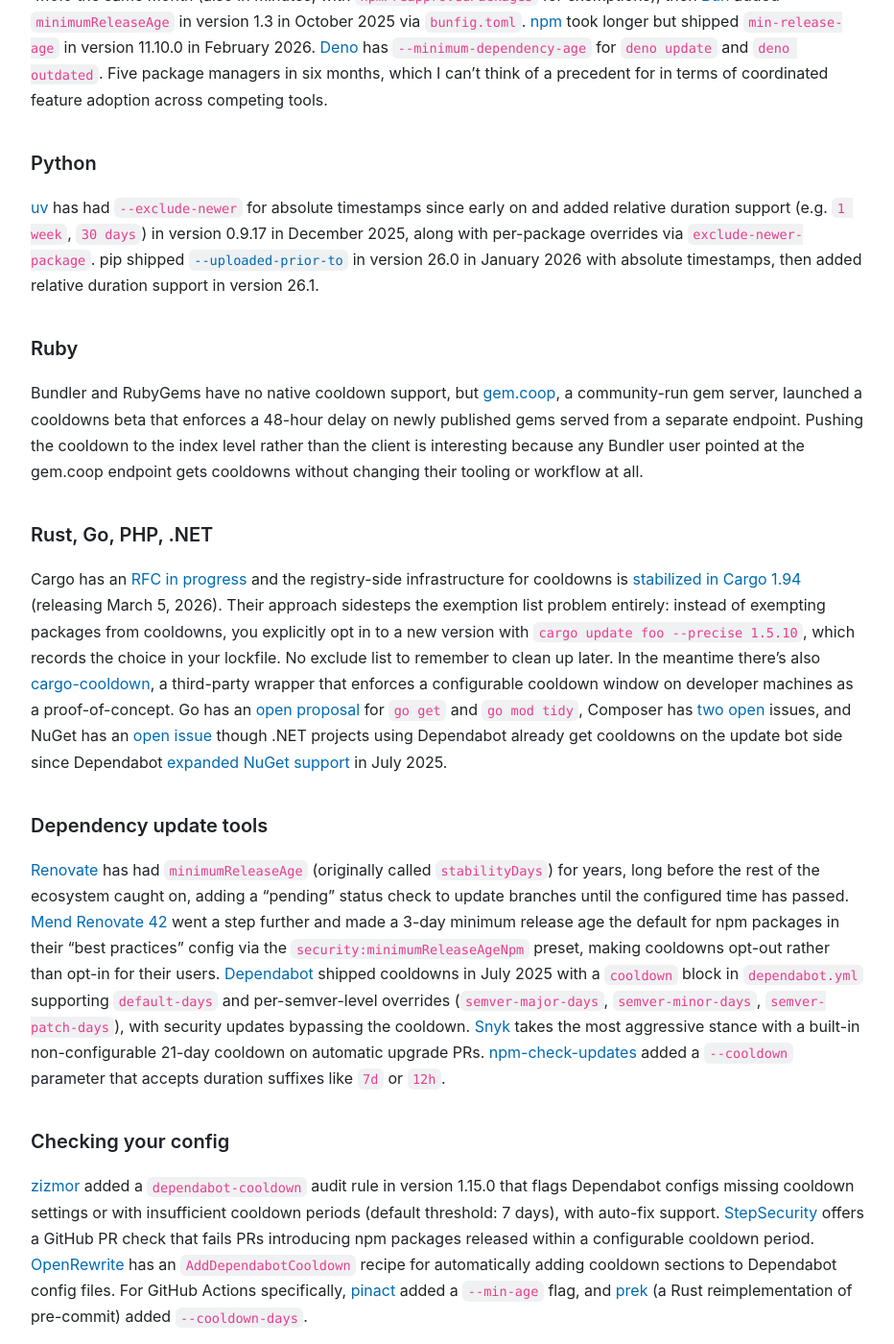
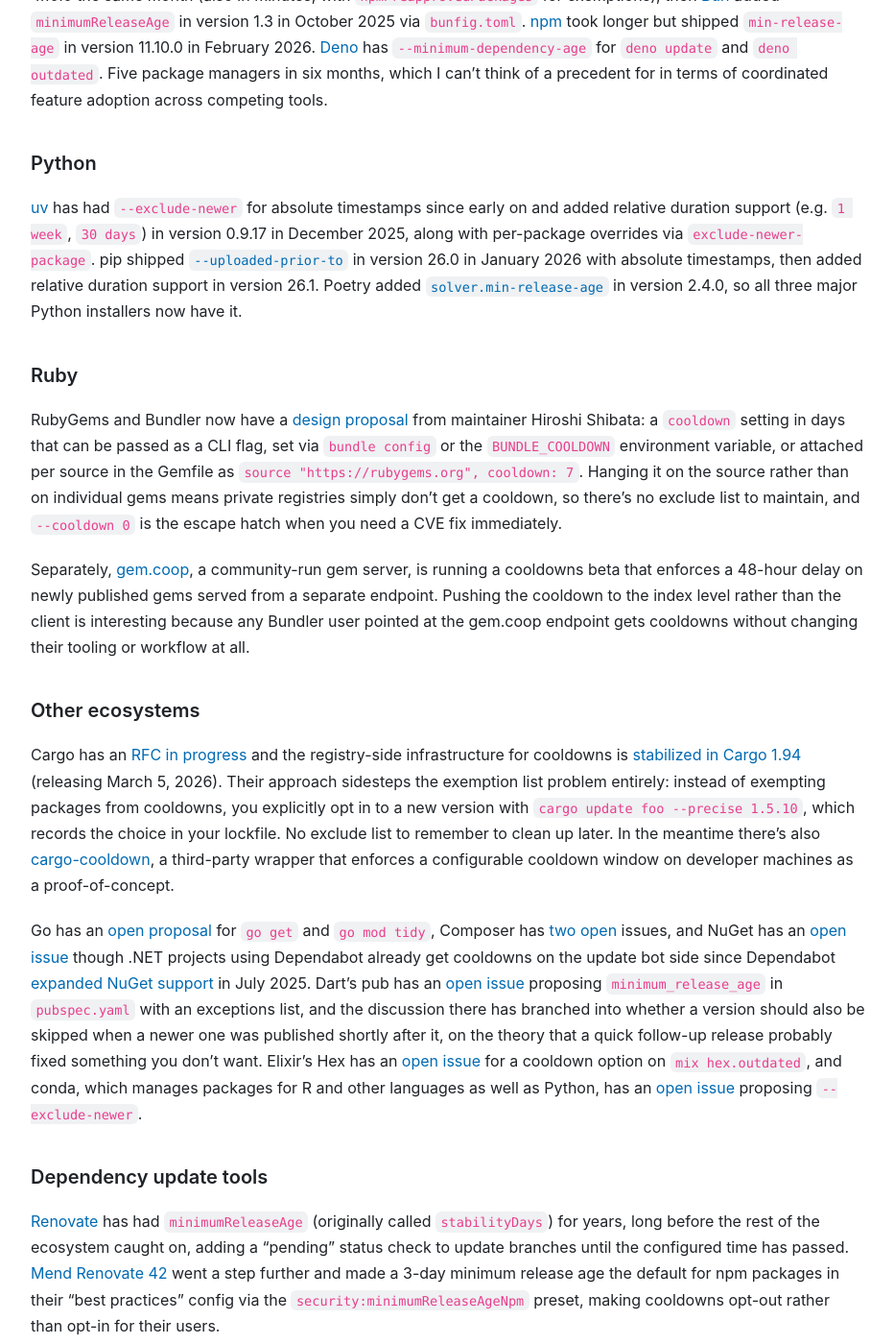
Before and after one commit to andrew/nesbitt.io, a Jekyll site: the page built from _posts/2026-03-04-package-managers-need-to-cool-down.md, in a window 1280 px wide and 1400 px high, scrolled down 832 px. Shown: the whole window at 96% size, without its empty margins (173-1105 px from the left). Built offline with Jekyll 4.4.1, drawn with Linux system fonts in a browser that asks for light colours; comment, search, counter and statistics services are not loaded; some of the changed text lies outside the part shown.

Commit message:
Update 2026-03-04-package-managers-need-to-cool-down.md

```diff
--- a/_posts/2026-03-04-package-managers-need-to-cool-down.md
+++ b/_posts/2026-03-04-package-managers-need-to-cool-down.md
@@ -22,19 +22,25 @@
 
 ### Python
 
-[uv](https://docs.astral.sh/uv/concepts/resolution/) has had `--exclude-newer` for absolute timestamps since early on and added relative duration support (e.g. `1 week`, `30 days`) in version 0.9.17 in December 2025, along with per-package overrides via `exclude-newer-package`. pip shipped [`--uploaded-prior-to`](https://ichard26.github.io/blog/2026/01/whats-new-in-pip-26.0/) in version 26.0 in January 2026 with absolute timestamps, then added relative duration support in version 26.1.
+[uv](https://docs.astral.sh/uv/concepts/resolution/) has had `--exclude-newer` for absolute timestamps since early on and added relative duration support (e.g. `1 week`, `30 days`) in version 0.9.17 in December 2025, along with per-package overrides via `exclude-newer-package`. pip shipped [`--uploaded-prior-to`](https://ichard26.github.io/blog/2026/01/whats-new-in-pip-26.0/) in version 26.0 in January 2026 with absolute timestamps, then added relative duration support in version 26.1. Poetry added [`solver.min-release-age`](https://python-poetry.org/docs/configuration/#solvermin-release-age) in version 2.4.0, so all three major Python installers now have it.
 
 ### Ruby
 
-Bundler and RubyGems have no native cooldown support, but [gem.coop](https://gem-coop.github.io/gem.coop/updates/4/), a community-run gem server, launched a cooldowns beta that enforces a 48-hour delay on newly published gems served from a separate endpoint. Pushing the cooldown to the index level rather than the client is interesting because any Bundler user pointed at the gem.coop endpoint gets cooldowns without changing their tooling or workflow at all.
+RubyGems and Bundler now have a [design proposal](https://github.com/ruby/rubygems/discussions/9113) from maintainer Hiroshi Shibata: a `cooldown` setting in days that can be passed as a CLI flag, set via `bundle config` or the `BUNDLE_COOLDOWN` environment variable, or attached per source in the Gemfile as `source "https://rubygems.org", cooldown: 7`. Hanging it on the source rather than on individual gems means private registries simply don't get a cooldown, so there's no exclude list to maintain, and `--cooldown 0` is the escape hatch when you need a CVE fix immediately.
 
-### Rust, Go, PHP, .NET
+Separately, [gem.coop](https://gem-coop.github.io/gem.coop/updates/4/), a community-run gem server, is running a cooldowns beta that enforces a 48-hour delay on newly published gems served from a separate endpoint. Pushing the cooldown to the index level rather than the client is interesting because any Bundler user pointed at the gem.coop endpoint gets cooldowns without changing their tooling or workflow at all.
 
-Cargo has an [RFC in progress](https://github.com/rust-lang/rfcs/pull/3923) and the registry-side infrastructure for cooldowns is [stabilized in Cargo 1.94](https://doc.rust-lang.org/nightly/cargo/CHANGELOG.html#cargo-194-2026-03-05) (releasing March 5, 2026). Their approach sidesteps the exemption list problem entirely: instead of exempting packages from cooldowns, you explicitly opt in to a new version with `cargo update foo --precise 1.5.10`, which records the choice in your lockfile. No exclude list to remember to clean up later. In the meantime there's also [cargo-cooldown](https://crates.io/crates/cargo-cooldown), a third-party wrapper that enforces a configurable cooldown window on developer machines as a proof-of-concept. Go has an [open proposal](https://github.com/golang/go/issues/76485) for `go get` and `go mod tidy`, Composer has [two](https://github.com/composer/composer/issues/12552) [open](https://github.com/composer/composer/issues/12633) issues, and NuGet has an [open issue](https://github.com/NuGet/Home/issues/14657) though .NET projects using Dependabot already get cooldowns on the update bot side since Dependabot [expanded NuGet support](https://github.blog/changelog/2025-07-29-dependabot-expanded-cooldown-and-package-manager-support/) in July 2025.
+### Other ecosystems
+
+Cargo has an [RFC in progress](https://github.com/rust-lang/rfcs/pull/3923) and the registry-side infrastructure for cooldowns is [stabilized in Cargo 1.94](https://doc.rust-lang.org/nightly/cargo/CHANGELOG.html#cargo-194-2026-03-05) (releasing March 5, 2026). Their approach sidesteps the exemption list problem entirely: instead of exempting packages from cooldowns, you explicitly opt in to a new version with `cargo update foo --precise 1.5.10`, which records the choice in your lockfile. No exclude list to remember to clean up later. In the meantime there's also [cargo-cooldown](https://crates.io/crates/cargo-cooldown), a third-party wrapper that enforces a configurable cooldown window on developer machines as a proof-of-concept.
+
+Go has an [open proposal](https://github.com/golang/go/issues/76485) for `go get` and `go mod tidy`, Composer has [two](https://github.com/composer/composer/issues/12552) [open](https://github.com/composer/composer/issues/12633) issues, and NuGet has an [open issue](https://github.com/NuGet/Home/issues/14657) though .NET projects using Dependabot already get cooldowns on the update bot side since Dependabot [expanded NuGet support](https://github.blog/changelog/2025-07-29-dependabot-expanded-cooldown-and-package-manager-support/) in July 2025. Dart's pub has an [open issue](https://github.com/dart-lang/pub/issues/4791) proposing `minimum_release_age` in `pubspec.yaml` with an exceptions list, and the discussion there has branched into whether a version should also be skipped when a newer one was published shortly after it, on the theory that a quick follow-up release probably fixed something you don't want. Elixir's Hex has an [open issue](https://github.com/hexpm/hex/issues/1113) for a cooldown option on `mix hex.outdated`, and conda, which manages packages for R and other languages as well as Python, has an [open issue](https://github.com/conda/conda/issues/15759) proposing `--exclude-newer`.
 
 ### Dependency update tools
 
-[Renovate](https://docs.renovatebot.com/key-concepts/minimum-release-age/) has had `minimumReleaseAge` (originally called `stabilityDays`) for years, long before the rest of the ecosystem caught on, adding a "pending" status check to update branches until the configured time has passed. [Mend Renovate 42](https://www.mend.io/blog/secure-npm-ecosystem-with-mend-renovate/) went a step further and made a 3-day minimum release age the default for npm packages in their "best practices" config via the `security:minimumReleaseAgeNpm` preset, making cooldowns opt-out rather than opt-in for their users. [Dependabot](https://docs.github.com/en/code-security/dependabot/working-with-dependabot/dependabot-options-reference) shipped cooldowns in July 2025 with a `cooldown` block in `dependabot.yml` supporting `default-days` and per-semver-level overrides (`semver-major-days`, `semver-minor-days`, `semver-patch-days`), with security updates bypassing the cooldown. [Snyk](https://docs.snyk.io/scan-with-snyk/pull-requests/snyk-pull-or-merge-requests/upgrade-dependencies-with-automatic-prs-upgrade-prs/upgrade-open-source-dependencies-with-automatic-prs) takes the most aggressive stance with a built-in non-configurable 21-day cooldown on automatic upgrade PRs. [npm-check-updates](https://www.npmjs.com/package/npm-check-updates) added a `--cooldown` parameter that accepts duration suffixes like `7d` or `12h`.
+[Renovate](https://docs.renovatebot.com/key-concepts/minimum-release-age/) has had `minimumReleaseAge` (originally called `stabilityDays`) for years, long before the rest of the ecosystem caught on, adding a "pending" status check to update branches until the configured time has passed. [Mend Renovate 42](https://www.mend.io/blog/secure-npm-ecosystem-with-mend-renovate/) went a step further and made a 3-day minimum release age the default for npm packages in their "best practices" config via the `security:minimumReleaseAgeNpm` preset, making cooldowns opt-out rather than opt-in for their users.
+
+[Dependabot](https://docs.github.com/en/code-security/dependabot/working-with-dependabot/dependabot-options-reference) shipped cooldowns in July 2025 with a `cooldown` block in `dependabot.yml` supporting `default-days` and per-semver-level overrides (`semver-major-days`, `semver-minor-days`, `semver-patch-days`), with security updates bypassing the cooldown. [Snyk](https://docs.snyk.io/scan-with-snyk/pull-requests/snyk-pull-or-merge-requests/upgrade-dependencies-with-automatic-prs-upgrade-prs/upgrade-open-source-dependencies-with-automatic-prs) takes the most aggressive stance with a built-in non-configurable 21-day cooldown on automatic upgrade PRs. [npm-check-updates](https://www.npmjs.com/package/npm-check-updates) added a `--cooldown` parameter that accepts duration suffixes like `7d` or `12h`.
 
 ### Checking your config
 
@@ -42,7 +48,7 @@
 
 ### Still waiting
 
-For Go, Bundler, and Composer, cooldown support is still in discussion or only partially landed, which means you're relying on Dependabot or Renovate to enforce the delay. That covers automated updates, but nothing stops someone from running `bundle update` or `go get` locally and pulling in a version that's been on the registry for ten minutes. I couldn't find any cooldown discussion at all for Maven, Gradle, Swift Package Manager, Dart's pub, or Elixir's Hex, if you know of one, let me know and I'll update this post.
+For Go, Bundler, Composer, Dart, Hex, and conda, cooldown support is still in discussion or only partially landed, which means you're relying on Dependabot or Renovate to enforce the delay. That covers automated updates, but nothing stops someone from running `bundle update` or `go get` locally and pulling in a version that's been on the registry for ten minutes. I couldn't find any cooldown discussion at all for Maven, Gradle, or Swift Package Manager, if you know of one, let me know and I'll update this post.
 
 The feature also goes by at least ten different configuration names across the tools that do support it (`cooldown`, `minimumReleaseAge`, `min-release-age`, `npmMinimalAgeGate`, `exclude-newer`, `stabilityDays`, `uploaded-prior-to`, `min-age`, `cooldown-days`, `minimum-dependency-age`), which makes writing about it almost as hard as configuring it across a polyglot project.
 
@@ -63,3 +69,9 @@
 The pip thread also got into the surprisingly fiddly business of parsing duration strings. ISO 8601 durations (`P7D`) are unambiguous but nobody wants to type them, human-readable strings like `7 days` are friendly but need a parser, and variable-length calendar units like months and years require knowing which month you're in to convert to a concrete number of days. uv went with ISO 8601 plus friendly strings but excluded months and years entirely, and pip went with relative durations in 26.1, which covers nearly every real use case without dragging in leap year arithmetic.
 
 Even the question of what "seven days ago" means gets complicated when your CI server is in UTC, your developer laptop is in US Pacific time, and the registry timestamp uses whatever timezone PyPI's servers happen to be configured with. A few hours of timezone drift can determine whether a package published six days and twenty-two hours ago passes the cooldown check or not.
+
+Which timestamp even counts as "published" is its own question: Dependabot's GitHub Actions cooldown [uses the tag's commit date rather than the release publication date](https://github.com/dependabot/dependabot-core/issues/13078), so a tag cut 100 days ago but only released yesterday sails straight through a 7-day cooldown. Most language registries have a single upload timestamp so this doesn't come up, but anything sourced from git tags (GitHub Actions, Go modules, git submodules) has at least two candidate dates that can be months apart.
+
+Whether the registry exposes a timestamp at all turns out to predict adoption speed pretty well: the ecosystems that already had publish times in their index API moved fastest, because cooldowns become a pure client-side filter when the resolver can already see when each version landed. npm's packument has carried a per-version `time` field for years and PyPI added `upload-time` to the simple index via PEP 700 in 2022, so pnpm, uv, and pip could ship the feature without touching the server.
+
+The npm field does come with a cost though, since `time` only appears in the full packument and not the abbreviated response most installers normally request, so enabling cooldowns means pulling multi-megabyte JSON files for popular packages instead of the slim variant. RubyGems' compact index doesn't carry timestamps at all, so the Bundler work depends on [adding `created_at` to the compact index `/info` endpoint](https://github.com/rubygems/rubygems.org/pull/6380) first, and changing a wire format that every Ruby install reads needs broader agreement than a client-side flag does.
```
